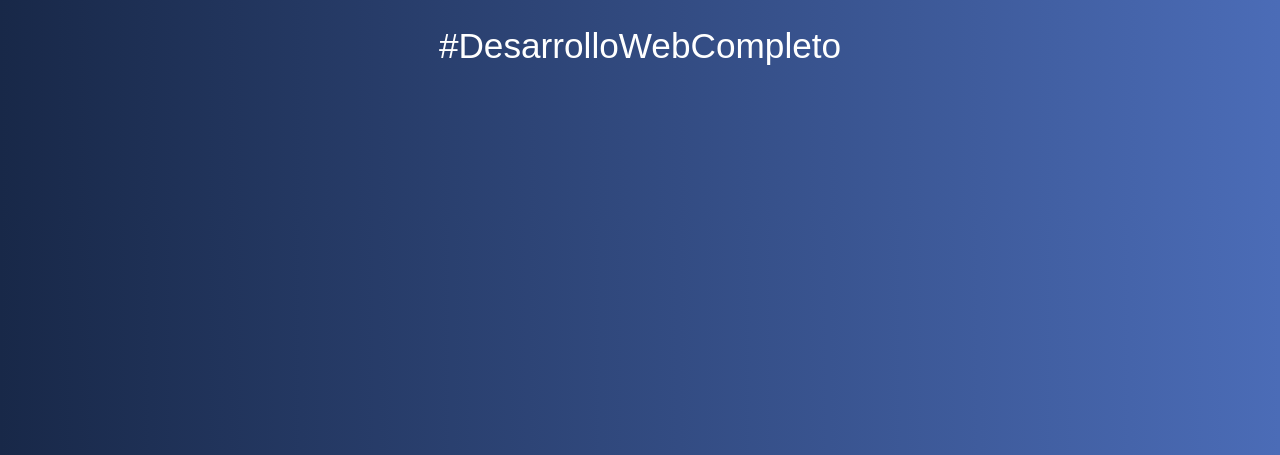
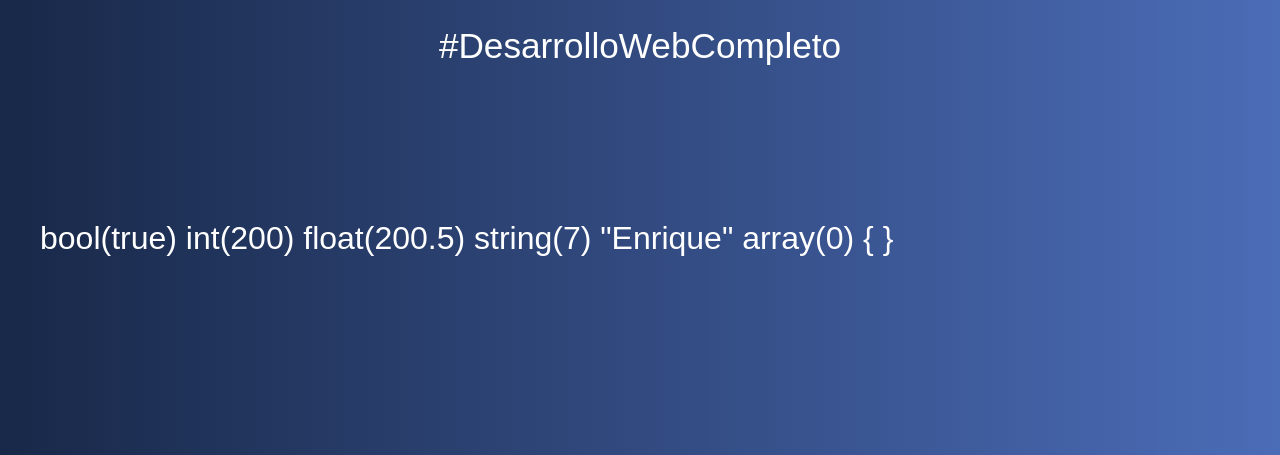
Before and after one commit to mundoenrique/desarrollo-web-juan-pablo, a PHP site: page /03-tipos-dato.php in a window 1280 px wide. Shown: the part 259-714 px from the top of the page. Run offline with PHP 8.4, Linux system fonts and the light colour scheme.

Commit message:
Tipos de datos

```diff
--- a/09-apache-php-mysql/03-tipos-dato.php
+++ b/09-apache-php-mysql/03-tipos-dato.php
@@ -1,5 +1,24 @@
-<?php include 'includes/header.php';
+<?php
+include 'includes/header.php';
+// Bollean
+$loguado = true;
+var_dump($loguado);
 
+// Entrero
+$numero = 200;
+var_dump($numero);
+
+// Floats
+$float = 200.5;
+var_dump($float);
+
+// String
+$nombre = 'Enrique';
+var_dump($nombre);
+
+// array
+$array = [];
+var_dump($array);
 
 
 
```
